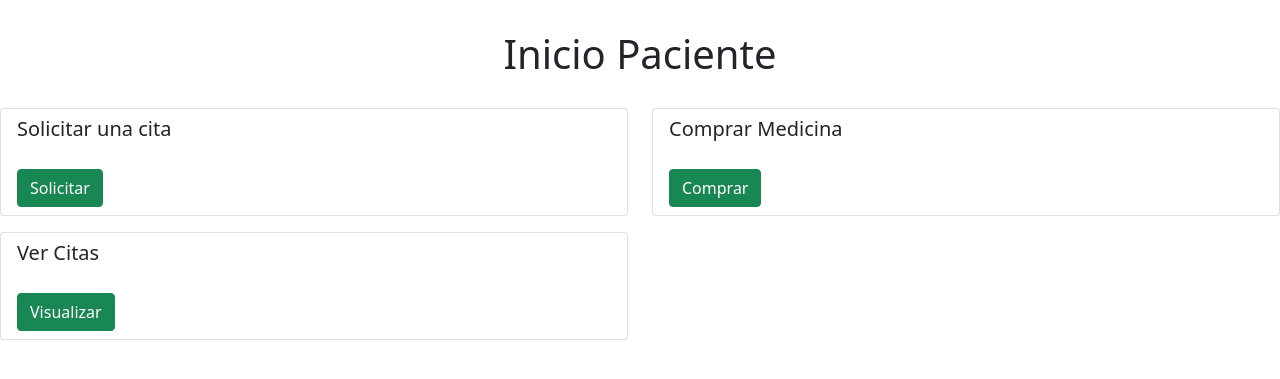
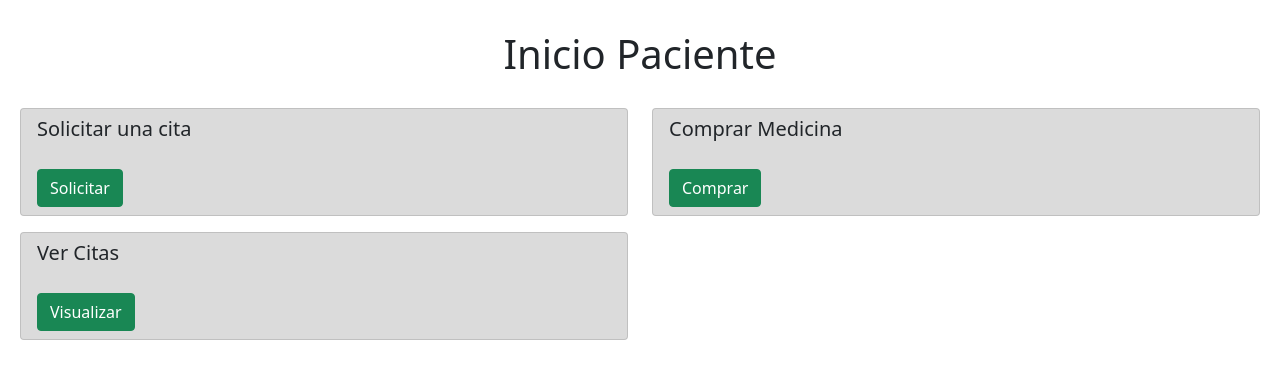
Before and after one commit to HLacan/WebHTML, a PHP site: page /html/inicioPaciente.html in a window 1280 px wide. Shown: the part 56-435 px from the top of the page. Run offline with PHP 8.4, Linux system fonts and the light colour scheme.

Commit message:
hojas de estilos

```diff
--- /dev/null
+++ b/css/paciente.css
@@ -0,0 +1,7 @@
+.margen-izq {
+    margin-left: 20px;
+}
+
+.margen-der {
+    margin-right: 20px;
+}
--- /dev/null
+++ b/css/terjetas.css
@@ -0,0 +1,3 @@
+.fondo {
+    background-color: rgb(219, 219, 219);
+}
```
Also changed, not shown: css/modificarPerfil.css (added, +8 -0 lines), css/webAdmin.css (line endings or trailing spaces).
